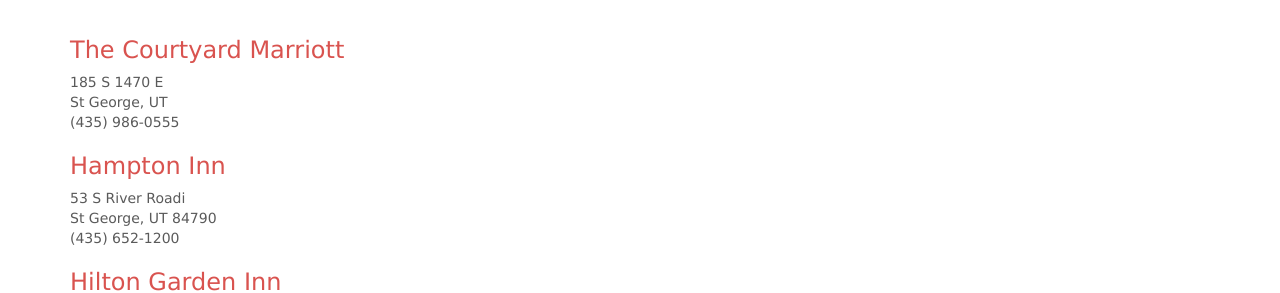
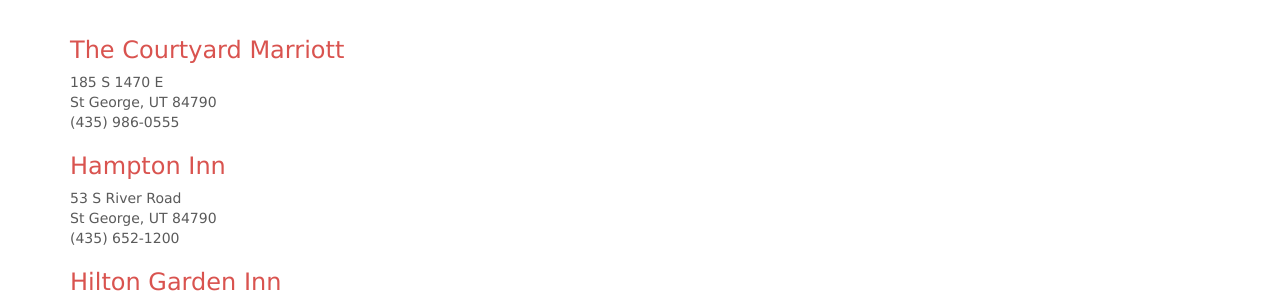
Before and after one commit to ubug/ubug.github.io, a Jekyll site: the page built from accommodations/index.md, in a window 1280 px wide. Shown: the part 479-772 px from the top of the page. Built offline with Jekyll 4.4.1, drawn with Linux system fonts in a browser that asks for light colours; nearby versions of some CDN libraries; Markdown is read by kramdown in place of the engine named in the settings.

Commit message:
took out extra i

```diff
--- a/accommodations/index.md
+++ b/accommodations/index.md
@@ -7,11 +7,11 @@
 
 ###The Courtyard Marriott
 185 S 1470 E
-St George, UT
+St George, UT 84790
 (435) 986-0555
 
 ###Hampton Inn
-53 S River Roadi
+53 S River Road
 St George, UT 84790
 (435) 652-1200
 
```
